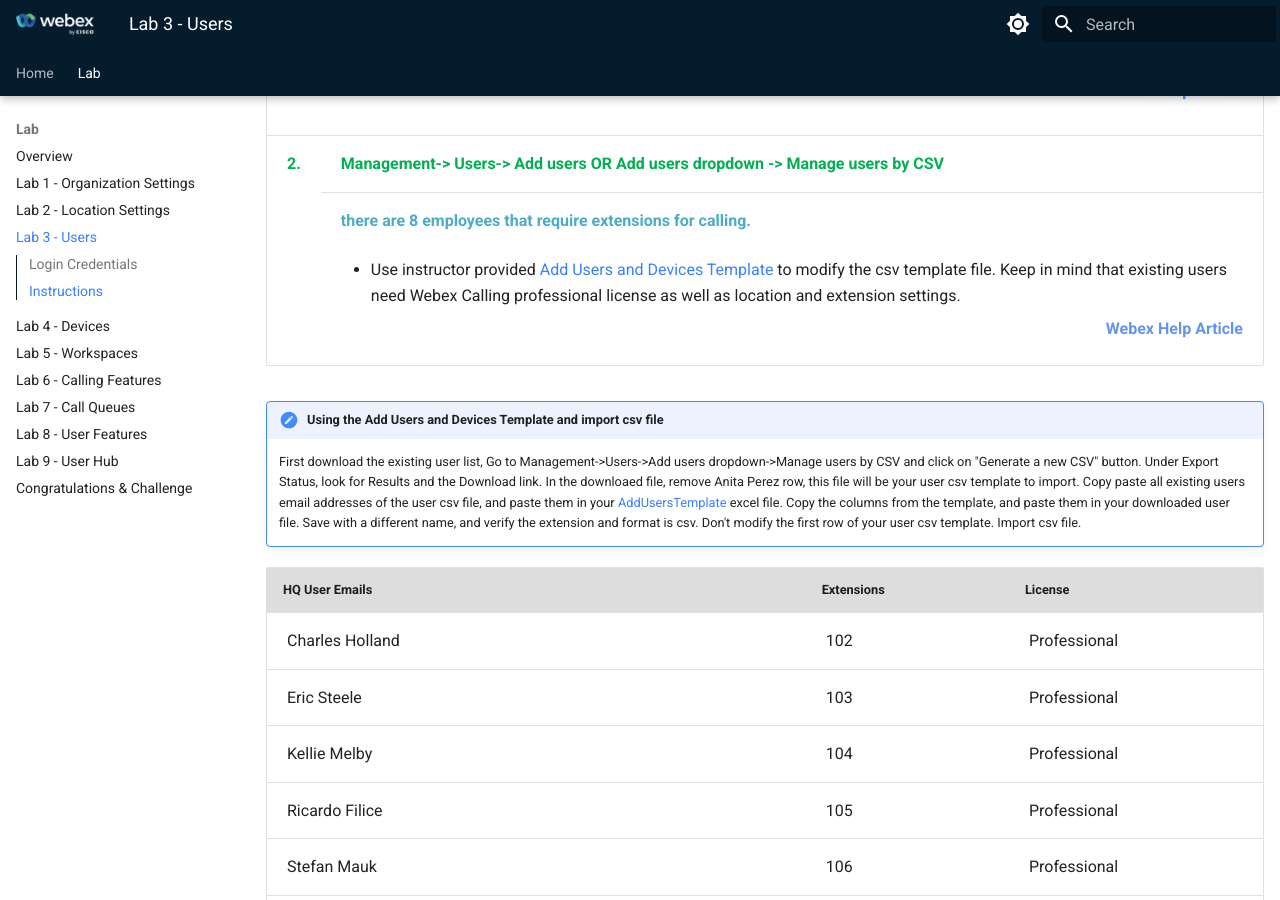
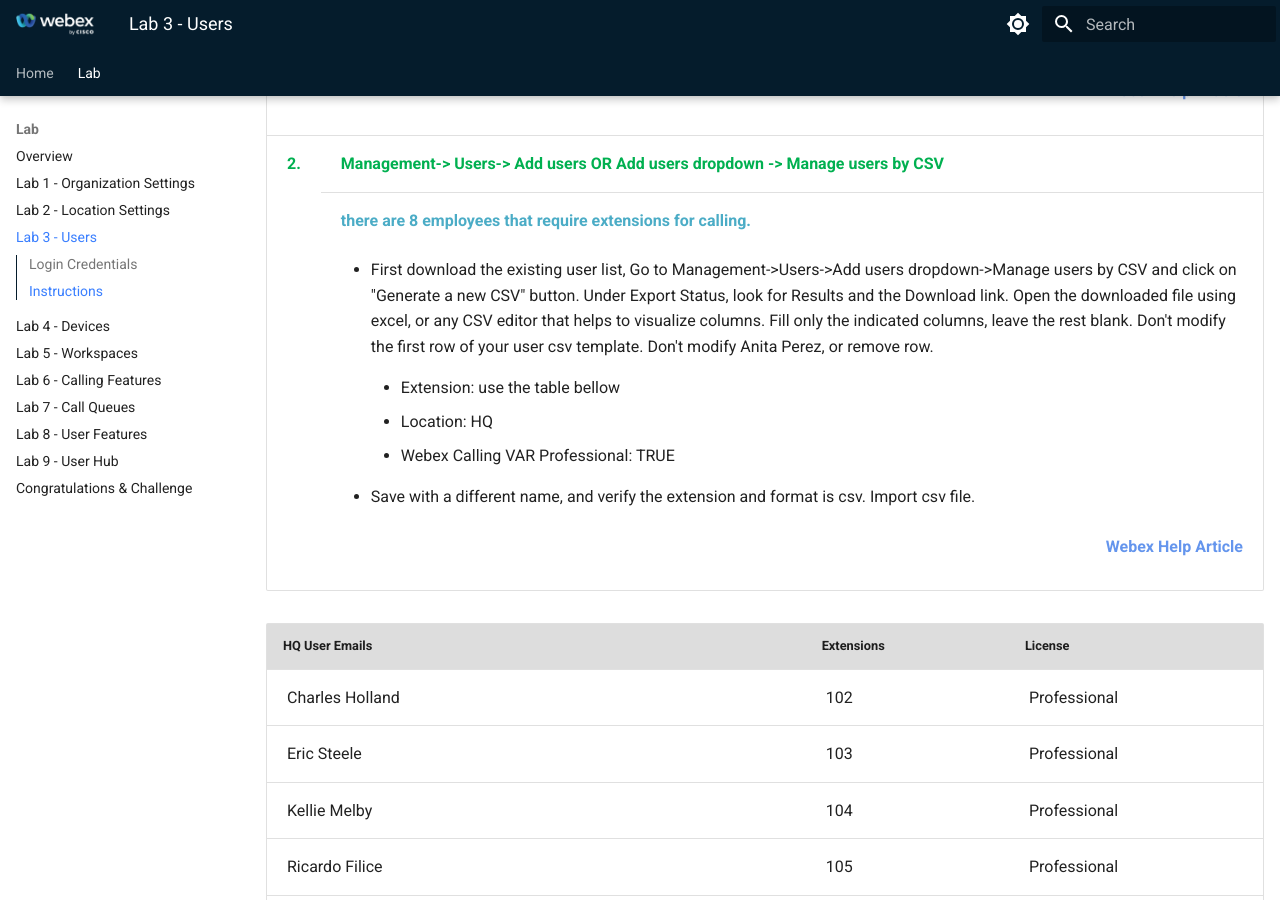
Before and after one commit to WebexCC-SA/LAB-1251, an MkDocs documentation site: the page built from docs/lab03_Users.md, in a window 1280 px wide and 900 px high, scrolled down 894 px. Built offline with MkDocs 1.6.1 and Material for MkDocs 9.7.7, drawn with Linux system fonts in a browser that asks for light colours.

Commit message:
usersimple

```diff
--- a/docs/lab03_Users.md
+++ b/docs/lab03_Users.md
@@ -99,18 +99,24 @@
 <tr>
 <td><p id="p2">there are 8 employees that require extensions for calling.</p>
 <ul>
-<li><p>Use instructor provided <a href="https://webexcc-sa.github.io/LAB-1251/assets/AddUsersTemplate.xlsx" target="_blank">Add Users and Devices Template</a> to modify the csv template file. Keep in mind that existing users need Webex Calling professional license as well as location and extension settings.</p>
+<li><p> First download the existing user list, Go to Management-&gt;Users-&gt;Add users dropdown-&gt;Manage users by CSV  and click on "Generate a new CSV" button. Under Export Status, look for Results and the Download link. Open the downloaded file using excel, or any CSV editor that helps to visualize columns. Fill only the indicated columns, leave the rest blank. Don't modify the first row of your user csv template.  Don't modify Anita Perez, or remove row.
+</p>
 
+<ul>
+<li><p>Extension: use the table bellow</p></li>
+<li><p>Location: HQ</p></li>
+<li><p>Webex Calling VAR Professional: TRUE</p></li>
+</ul>
+</li>
+
+<li><p>Save with a different name, and verify the extension and format is csv. Import csv file.</p></li>
+
+</ul>
 <a text-align="right" href="https://help.webex.com/en-us/article/nlkiw8e/Manage-multiple-users-in-Control-Hub-with-the-CSV-template" target="_blank"><p id="p5">Webex Help Article</p></a>
 </td>
 </tr>
 </tbody>
 </table>
-
-!!! note "Using the Add Users and Devices Template and import csv file"
-
-    First download the existing user list, Go to Management-&gt;Users-&gt;Add users dropdown-&gt;Manage users by CSV  and click on "Generate a new CSV" button. Under Export Status, look for Results and the Download link. In the downloaed file, remove Anita Perez row, this file will be your user csv template to import. Copy paste all existing users email addresses of the user csv file, and paste them in your [AddUsersTemplate](assets/AddUsersTemplate.xlsx) excel file. Copy the columns from the template, and paste them in your downloaded user file. Save with a different name, and verify the extension and format is csv. Don't modify the first row of your user csv template. Import csv file.
-
 
 <table>
 <colgroup>
```
